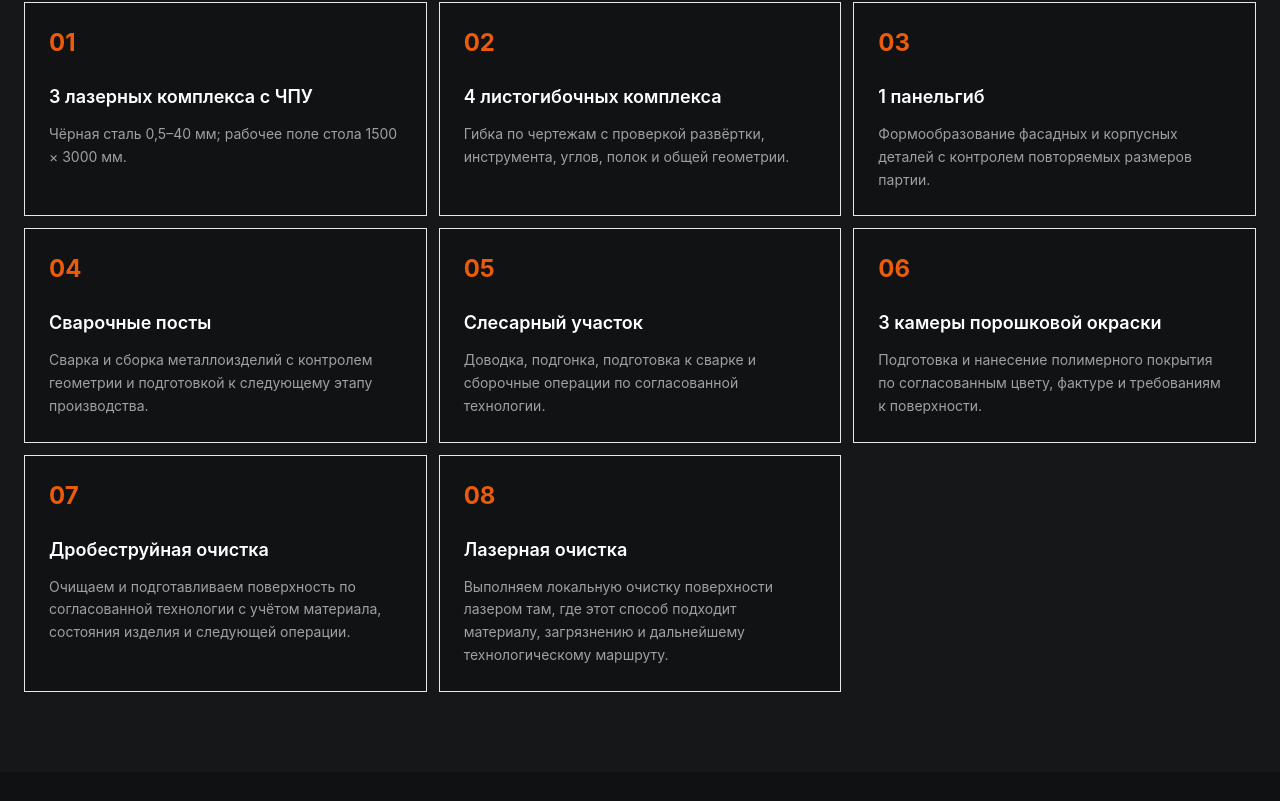
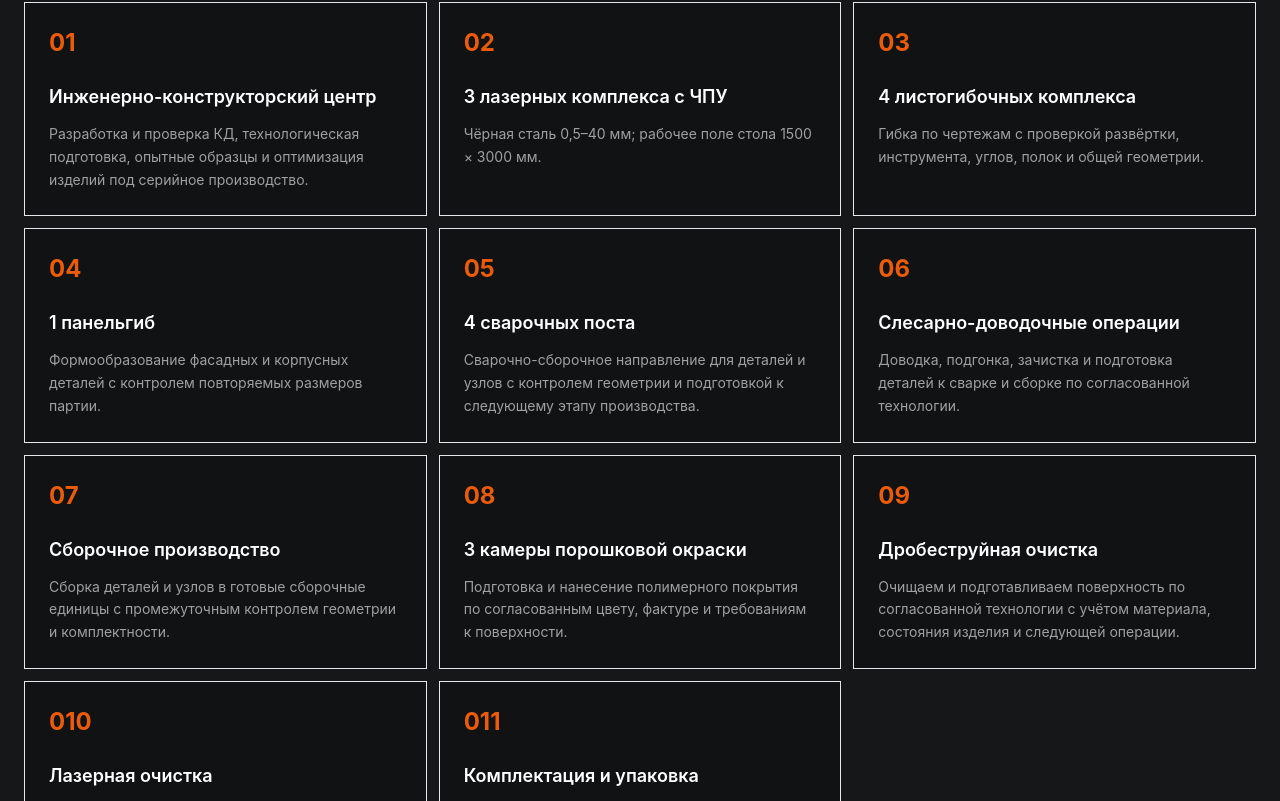
Before and after one commit to alexeyborisov19-sys/alexeyborisov19-sys-steel-probuct, a Next.js app: page /company in a window 1280 px wide. Shown: the part 2459-3260 px from the top of the page. Built offline with nearby package versions, Linux system fonts and the light colour scheme; no server answers.

Commit message:
facts: present confirmed full production structure

```diff
--- a/app/(public)/company/page.tsx
+++ b/app/(public)/company/page.tsx
@@ -23,7 +23,7 @@ export const metadata: Metadata = createPageMetadata({
 const metrics = [
   ["2000+", "м² производственных площадей"],
   ["70+", "опытных специалистов"],
-  ["3", "лазерных комплекса"],
+  [`${productionEquipment.laserComplexes}`, "лазерных комплекса"],
   [`${productionEquipment.pressBrakes} + ${productionEquipment.panelBenders}`, "листогиба + панельгиб"],
 ];
 
@@ -43,14 +43,17 @@ const advantages = [
 ];
 
 const productionCapabilities = [
+  ["Инженерно-конструкторский центр", "Разработка и проверка КД, технологическая подготовка, опытные образцы и оптимизация изделий под серийное производство."],
   [`${productionEquipment.laserComplexes} лазерных комплекса с ЧПУ`, `Чёрная сталь ${laserCuttingCapabilities.thicknessRange}; рабочее поле стола ${laserCuttingCapabilities.tableWorkingArea}.`],
   [`${productionEquipment.pressBrakes} листогибочных комплекса`, "Гибка по чертежам с проверкой развёртки, инструмента, углов, полок и общей геометрии."],
   [`${productionEquipment.panelBenders} панельгиб`, "Формообразование фасадных и корпусных деталей с контролем повторяемых размеров партии."],
-  ["Сварочные посты", "Сварка и сборка металлоизделий с контролем геометрии и подготовкой к следующему этапу производства."],
-  ["Слесарный участок", "Доводка, подгонка, подготовка к сварке и сборочные операции по согласованной технологии."],
+  [`${productionEquipment.weldingStations} сварочных поста`, "Сварочно-сборочное направление для деталей и узлов с контролем геометрии и подготовкой к следующему этапу производства."],
+  ["Слесарно-доводочные операции", "Доводка, подгонка, зачистка и подготовка деталей к сварке и сборке по согласованной технологии."],
+  ["Сборочное производство", "Сборка деталей и узлов в готовые сборочные единицы с промежуточным контролем геометрии и комплектности."],
   [`${productionEquipment.powderCoatingBooths} камеры порошковой окраски`, "Подготовка и нанесение полимерного покрытия по согласованным цвету, фактуре и требованиям к поверхности."],
   ["Дробеструйная очистка", "Очищаем и подготавливаем поверхность по согласованной технологии с учётом материала, состояния изделия и следующей операции."],
   ["Лазерная очистка", "Выполняем локальную очистку поверхности лазером там, где этот способ подходит материалу, загрязнению и дальнейшему технологическому маршруту."],
+  ["Комплектация и упаковка", "Маркируем и комплектуем партии, защищаем изделия упаковкой и готовим заказ к организованной отгрузке."],
 ];
 
 const companyFaq = [
@@ -114,7 +117,7 @@ export default function CompanyPage() {
 
     <section className="bg-[#151719] py-16 sm:py-20">
       <div className="container">
-        <p className="eyebrow">Оборудование и участки</p>
+        <p className="eyebrow">Производственные направления</p>
         <h2 className="mt-3 max-w-3xl text-3xl font-semibold leading-tight sm:text-4xl">Возможности, которые позволяют держать качество и срок под контролем</h2>
         <div className="mt-8 grid gap-3 md:grid-cols-2 xl:grid-cols-3">
           {productionCapabilities.map(([title, description], index) => <article key={title} className="border border-white/12 bg-[#101214] p-6">
--- a/app/(public)/page.tsx
+++ b/app/(public)/page.tsx
@@ -13,6 +13,7 @@ import {
   laserCuttingCapabilities,
   productionLeadTimeSummary,
   productionOrderConditions,
+  productionEquipment,
 } from "@/data/manufacturing-facts";
 import { solutions } from "@/data/solutions";
 import { faqSchema, webPageSchema } from "@/lib/schema";
@@ -242,8 +243,8 @@ export default function Home() {
             {[
               ["2000+", "м² производственных площадей"],
               ["70+", "опытных специалистов"],
-              ["3", "лазерных комплекса"],
-              ["4", "листогибочных комплекса"],
+              [`${productionEquipment.laserComplexes}`, "лазерных комплекса"],
+              [`${productionEquipment.pressBrakes}`, "листогибочных комплекса"],
               ["Система", "контроля качества"],
             ].map(([value, label]) => (
               <div key={label} className="border-l border-white/10 pl-5">
--- a/app/(public)/production/page.tsx
+++ b/app/(public)/production/page.tsx
@@ -79,15 +79,16 @@ const realProductionPhotos = [
 ] as const;
 
 const capabilities = [
-  ["Инженерный отдел", "Прорабатываем конструкцию, технологию изготовления и состав поставки до запуска заказа."],
+  ["Инженерно-конструкторский центр", "Разрабатываем и проверяем КД, прорабатываем технологию, опытный образец и готовность изделия к серийному выпуску."],
   [`${productionEquipment.laserComplexes} лазерных комплекса с ЧПУ`, `Раскрой чёрной стали ${laserCuttingCapabilities.thicknessRange}; рабочее поле стола ${laserCuttingCapabilities.tableWorkingArea}.`],
-  [`${productionEquipment.pressBrakes} листогибочных комплекса + панельгиб`, "Формируем стабильную геометрию деталей и повторяемость партии."],
-  ["Сварочные посты", "Выполняем сварку и сборку с контролем геометрии готового изделия."],
-  ["Слесарный участок", "Проводим доводку, подгонку и подготовительные операции перед сборкой и покрытием."],
+  [`${productionEquipment.pressBrakes} листогибочных комплекса + ${productionEquipment.panelBenders} панельгиб`, "Формируем стабильную геометрию деталей и повторяемость партии."],
+  [`${productionEquipment.weldingStations} сварочных поста`, "Сварочно-сборочное направление для изготовления деталей и узлов с контролем геометрии."],
+  ["Слесарно-доводочные операции", "Выполняем подгонку, зачистку, доводку и подготовку деталей к сварке, сборке и покрытию."],
+  ["Сборочное производство", "Собираем детали и узлы в готовые сборочные единицы перед финальным контролем по технологическому маршруту."],
   [`${productionEquipment.powderCoatingBooths} камеры порошковой окраски`, "Наносим защитно-декоративное покрытие и ведём параллельную обработку изделий."],
   ["Дробеструйная очистка", "Подготавливаем поверхность металла по согласованной технологии перед дальнейшими операциями и нанесением покрытия."],
   ["Лазерная очистка", "Удаляем локальные загрязнения, окислы и покрытия в рамках согласованной технологической подготовки поверхности."],
-  ["Контроль, упаковка и логистика", "Проверяем комплектацию, защищаем изделия при перевозке и организуем отгрузку."],
+  ["Контроль качества, комплектация и упаковка", "Проверяем изделия и комплектность, маркируем партии, упаковываем и готовим к отгрузке."],
 ] as const;
 
 const productionFaq = [
@@ -139,7 +140,7 @@ export default function ProductionPage() {
       path="/production"
       eyebrow="Производство"
       title="Производство изделий из листового металла по КД"
-      description="Инженерная подготовка, лазерный раскрой, гибка, сварка, окраска, контроль и упаковка в одном согласованном маршруте."
+      description="Инженерно-конструкторская подготовка, лазерный раскрой, гибка, сварка, сборка, подготовка поверхности, окраска, контроль, комплектация и упаковка в одном согласованном маршруте."
       image="/images/real-production/workshop-team.jpg" imageAlt="Производственный участок «Сталь Продукт»: специалисты за работой с изделиями из листового металла"
     >
       <section className="border-y border-white/10 bg-[#0c1013] py-7">
--- a/data/assistant-knowledge.ts
+++ b/data/assistant-knowledge.ts
@@ -16,14 +16,14 @@ export type AssistantMessage = {
 };
 
 const productionFacts = [
-  "Инженерный отдел: анализ задачи, разработка конструкции и КД, технологическая подготовка, оптимизация под серийное изготовление.",
+  "Инженерно-конструкторский центр: анализ задачи, разработка и проверка КД, технологическая подготовка, опытные образцы и оптимизация под серийное изготовление.",
   `${productionEquipment.laserComplexes} лазерных комплекса с ЧПУ. Чёрная сталь: ${laserCuttingCapabilities.thicknessRange}; рабочее поле стола: ${laserCuttingCapabilities.tableWorkingArea}. Применимость конкретного режима подтверждается по марке стали, геометрии и требованиям к кромке. Диапазоны для нержавеющей и оцинкованной стали, алюминия и других материалов согласуются отдельно.`,
   `${productionEquipment.pressBrakes} листогибочных комплекса и панельгиб для повторяемой геометрии деталей.`,
-  "Сварочные посты и слесарный участок для сборки, доводки и подготовки изделий.",
+  `${productionEquipment.weldingStations} сварочных поста; слесарно-доводочные операции; отдельное сборочное производство.`,
   `${productionEquipment.powderCoatingBooths} камеры порошковой окраски.`,
   "Дробеструйная очистка поверхности по согласованной технологии перед дальнейшими операциями и нанесением покрытия.",
   "Лазерная очистка поверхности для согласованных задач по удалению загрязнений, окислов и покрытий.",
-  "Контроль качества, комплектование, упаковка и организация отгрузки.",
+  "Контроль качества, комплектация и упаковка перед организацией отгрузки.",
   productionLeadTimeSummary,
   customerMaterialSummary,
   "Компания производит решения для комплексного монтажа, но монтаж на объекте не выполняет.",
@@ -134,11 +134,11 @@ export function buildKnowledgeFallback(query: string) {
   }
 
   if (includesAny(text, ["технологическ", "полный цикл", "этап", "как производ", "как изготов", "возможност", "оборудован", "производств"])) {
-    return `Цепочка включает инженерную проработку, лазерный раскрой, гибку, слесарные и сварочные операции, подготовку поверхности, порошковую окраску, контроль, упаковку и отгрузку. ${productionLeadTimeSummary} На каком изделии нужно остановиться подробнее?`;
+    return `Цепочка включает инженерно-конструкторскую подготовку, лазерный раскрой, гибку, слесарно-доводочные операции, ${productionEquipment.weldingStations} сварочных поста, сборочное производство, подготовку поверхности, порошковую окраску, контроль качества, комплектацию, упаковку и отгрузку. ${productionLeadTimeSummary} На каком изделии нужно остановиться подробнее?`;
   }
 
   if (includesAny(text, ["конструкт", "инженерн", "проектир", "разработк", "кд", "оптимиз"])) {
-    return "Инженерный отдел анализирует задачу, разрабатывает конструкцию и КД, проверяет технологичность и готовит изделие к стабильному производству. У вас уже есть чертёж или пока только техническое задание?";
+    return "Инженерно-конструкторский центр анализирует задачу, разрабатывает и проверяет КД, оценивает технологичность, сопровождает опытный образец и готовит изделие к стабильному серийному производству. У вас уже есть чертёж или пока только техническое задание?";
   }
 
   if (includesAny(text, ["лазерная чист", "лазерная очист", "дробест", "очистк поверхности", "подготовк поверхности"])) {
```
